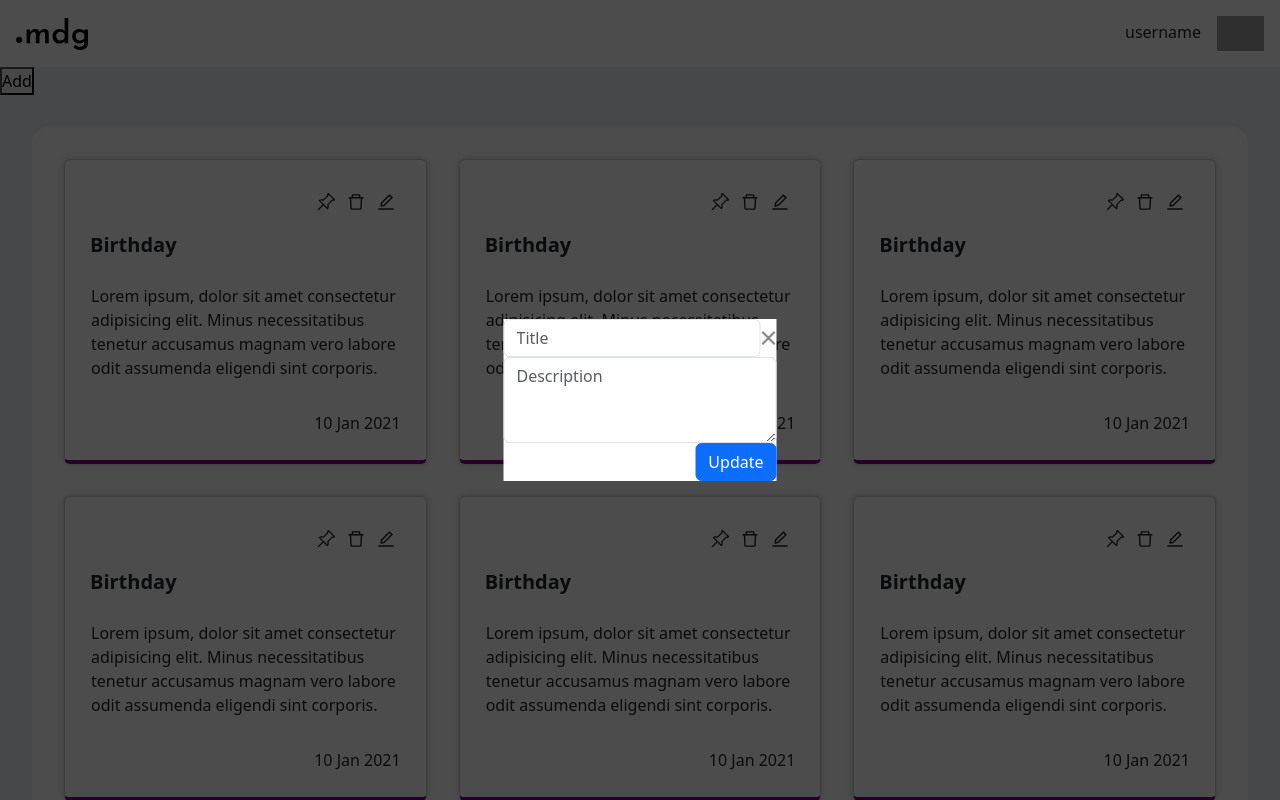
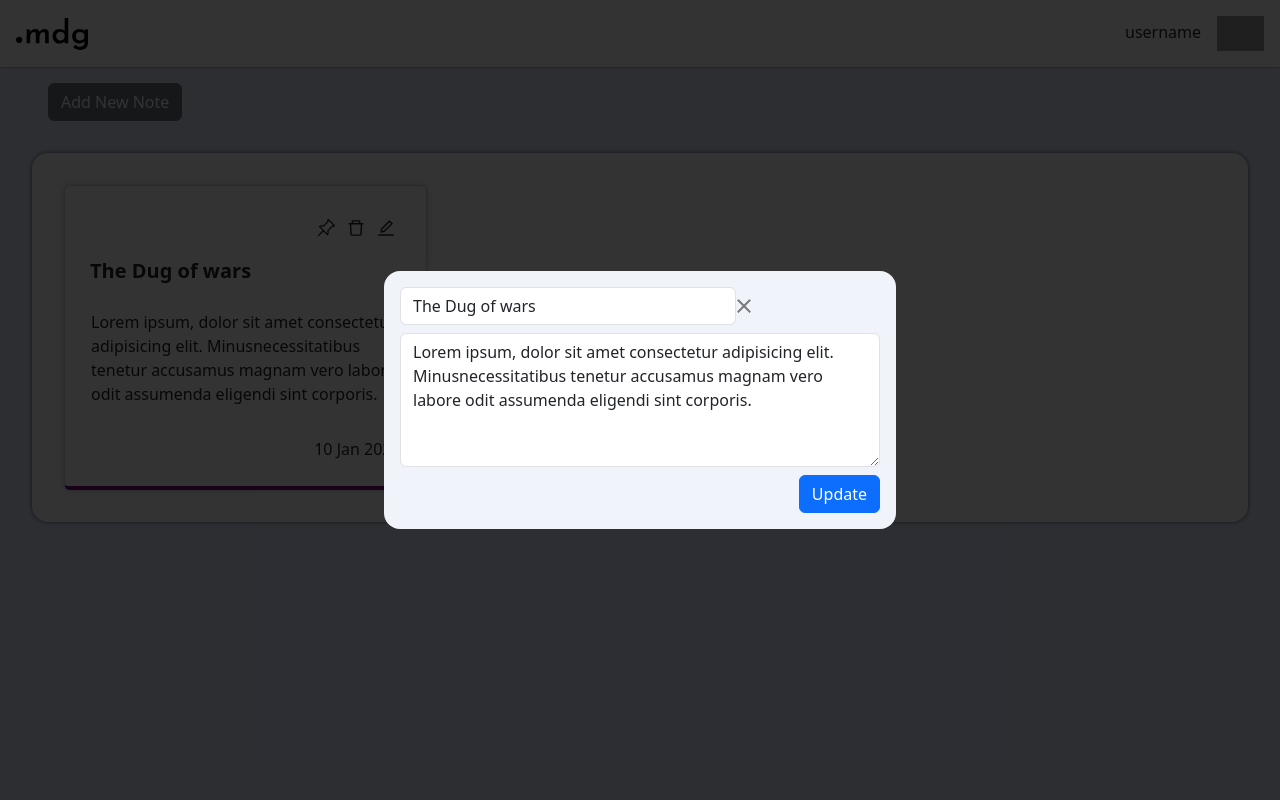
Before and after one commit to mdgspace/2023_lecture_3_notes-taking-app, a React (Create React App) app: page / in a window 1280 px wide. Both pictures are taken after a click on the element 385 px from the left and 200 px from the top of the page. Shown: the top 800 px of the page. Built offline with nearby package versions, Linux system fonts and the light colour scheme; grey boxes are pictures that could not be loaded.

Commit message:
style(home): view,edit,newNote Modals

```diff
--- a/package.json
+++ b/package.json
@@ -6,6 +6,7 @@
     "@testing-library/jest-dom": "^5.16.5",
     "@testing-library/react": "^13.4.0",
     "@testing-library/user-event": "^13.5.0",
+    "axios": "^1.2.2",
     "react": "^18.2.0",
     "react-dom": "^18.2.0",
     "react-icons": "^4.7.1",
--- a/src/components/AddNewNote.jsx
+++ b/src/components/AddNewNote.jsx
@@ -6,7 +6,12 @@ const AddNewNote = () => {
   return (
     <>
       {newNoteModal && <NewNoteModal setNewNoteModal={setNewNoteModal} />}
-      <button onClick={() => setNewNoteModal(true)}>Add</button>
+      <button
+        className="add-btn btn btn-secondary"
+        onClick={() => setNewNoteModal(true)}
+      >
+        Add New Note
+      </button>
     </>
   );
 };
--- a/src/components/EditModal.jsx
+++ b/src/components/EditModal.jsx
@@ -1,30 +1,48 @@
+import axios from "axios";
 import React from "react";
 import Modal from "./Modal";
 
-const EditModal = ({ setEditModal }) => {
+const EditModal = ({ setEditModal, note }) => {
+  const updateNote = async () => {
+    try {
+      axios.post("/", {});
+    } catch (error) {
+      console.log(error);
+    }
+  };
   return (
     <Modal>
       <div className="modal-content">
-        <div className="modal-header">
+        <div className="modal-header mb-2">
           <h1 className="modal-title fs-5" id="staticBackdropLabel">
-            <input class="form-control" type="text" placeholder="Title" />
+            <input
+              class="form-control"
+              type="text"
+              placeholder="Title"
+              defaultValue={note.title}
+            />
           </h1>
           <button
             type="button"
             className="btn-close"
             aria-label="Close"
-            onClick={() => setEditModal(-1)}
+            onClick={() => setEditModal(false)}
           ></button>
         </div>
-        <div className="modal-body">
+        <div className="modal-body mb-2">
           <textarea
             class="form-control"
             placeholder="Description"
-            rows="3"
+            rows="5"
+            defaultValue={note.description}
           ></textarea>
         </div>
         <div className="modal-footer">
-          <button type="button" className="btn btn-primary">
+          <button
+            type="button"
+            className="btn btn-primary"
+            onClick={updateNote}
+          >
             Update
           </button>
         </div>
--- a/src/components/Modal.jsx
+++ b/src/components/Modal.jsx
@@ -4,7 +4,7 @@ const Modal = ({ children }) => {
   return (
     <>
       <div className="c-modal-overlay" />
-      <div className="c-modal bg-white">{children}</div>
+      <div className="c-modal">{children}</div>
     </>
   );
 };
--- a/src/components/NewNoteModal.jsx
+++ b/src/components/NewNoteModal.jsx
@@ -1,12 +1,20 @@
+import axios from "axios";
 import React from "react";
 import Modal from "./Modal";
 
 const NewNoteModal = ({ setNewNoteModal }) => {
+  const saveNote = async () => {
+    try {
+      await axios.post("", {});
+    } catch (error) {
+      console.log(error);
+    }
+  };
   return (
     <Modal>
       <div className="modal-content">
-        <div className="modal-header">
-          <h1 className="modal-title fs-5" id="staticBackdropLabel">
+        <div className="modal-header mb-2">
+          <h1 className="modal-title fs-5">
             <input class="form-control" type="text" placeholder="Title" />
           </h1>
           <button
@@ -16,15 +24,15 @@ const NewNoteModal = ({ setNewNoteModal }) => {
             onClick={() => setNewNoteModal(false)}
           ></button>
         </div>
-        <div className="modal-body">
+        <div className="modal-body mb-2">
           <textarea
             class="form-control"
             placeholder="Description"
-            rows="3"
+            rows="5"
           ></textarea>
         </div>
         <div className="modal-footer">
-          <button type="button" className="btn btn-primary">
+          <button type="button" className="btn btn-primary" onClick={saveNote}>
             Save
           </button>
         </div>
--- a/src/components/NoteCard.jsx
+++ b/src/components/NoteCard.jsx
@@ -1,42 +1,69 @@
 import React from "react";
 import { useState } from "react";
+import ViewModal from "./ViewModal";
+import EditModal from "./EditModal";
 import { BsPinAngle } from "react-icons/bs";
 import { BsPinAngleFill } from "react-icons/bs";
 import { AiOutlineDelete } from "react-icons/ai";
 import { AiOutlineEdit } from "react-icons/ai";
+import axios from "axios";
 
-const NoteCard = ({ openModal }) => {
+const NoteCard = ({ note }) => {
+  const [viewModal, setViewModal] = useState(false);
+  const [editModal, setEditModal] = useState(false);
   const [isPInned, setIsPinned] = useState(false);
+
+  const updatePin = async (pinned) => {
+    try {
+      await axios.post("", {
+        isPin: pinned,
+      });
+    } catch (error) {
+      console.log(error);
+    }
+  };
+
   const HandlePin = () => {
     if (isPInned) {
+      updatePin(false);
       setIsPinned(false);
     } else {
+      updatePin(true);
       setIsPinned(true);
     }
   };
+
+  const deleteNote = async () => {
+    try {
+      await axios.delete("");
+    } catch (error) {
+      console.log(error);
+    }
+  };
   return (
+    <>
       <div className="card">
         <div className="btns">
           <div className="pin" onClick={HandlePin}>
             {isPInned ? <BsPinAngleFill /> : <BsPinAngle />}
           </div>
-        <div className="delete">
+          <div className="delete" onClick={deleteNote}>
             <AiOutlineDelete />
           </div>
-        <div className="edit" onClick={() => openModal(2, true)}>
+          <div className="edit" onClick={() => setEditModal(true)}>
             <AiOutlineEdit />
           </div>
         </div>
-      <div onClick={() => openModal(3, false)}>
-        <div className="card-title">Birthday</div>
-        <div className="card-body">
-          Lorem ipsum, dolor sit amet consectetur adipisicing elit. Minus
-          necessitatibus tenetur accusamus magnam vero labore odit assumenda
-          eligendi sint corporis.
-        </div>
+        <div onClick={() => setViewModal(true)}>
+          <div className="card-title">{note.title}</div>
+          <div className="card-body">{note.description}</div>
         </div>
         <div className="time">10 Jan 2021</div>
       </div>
+
+      {viewModal && <ViewModal setViewModal={setViewModal} note={note} />}
+      {editModal && <EditModal setEditModal={setEditModal} note={note} />}
+    </>
   );
 };
 
--- a/src/components/NotesCont.jsx
+++ b/src/components/NotesCont.jsx
@@ -1,29 +1,37 @@
+import axios from "axios";
 import React, { useEffect, useState } from "react";
-import EditModal from "./EditModal";
 import NoteCard from "./NoteCard";
-import ViewModal from "./ViewModal";
-const arr = [1, 2, 3, 4, 5, 6, 7, 8];
+
+const temp = [
+  {
+    title: "The Dug of wars",
+    description:
+      "Lorem ipsum, dolor sit amet consectetur adipisicing elit. Minusnecessitatibus tenetur accusamus magnam vero labore odit assumenda eligendi sint corporis.",
+  },
+];
 
 const NotesCont = () => {
-  const [viewModal, setViewModal] = useState(-1);
-  const [editModal, setEditModal] = useState(-1);
+  const [notes, setNotes] = useState(temp);
 
-  const openModal = (index, edit) => {
-    if (edit) setEditModal(index);
-    else setViewModal(index);
-  };
+  useEffect(() => {
+    const fetchNotes = async () => {
+      try {
+        const response = await axios.get("");
+        setNotes(response);
+      } catch (error) {
+        console.log(error);
+      }
+    };
+    // fetchNotes()
+  }, []);
 
-  // useEffect(() => {}, []);
   return (
     <>
       <div className="notes-cont">
-        {arr.map((note) => {
-          return <NoteCard openModal={openModal} />;
+        {notes.map((note) => {
+          return <NoteCard note={note} />;
         })}
       </div>
-      {viewModal !== -1 && <ViewModal setViewModal={setViewModal} />}
-
-      {editModal !== -1 && <EditModal setEditModal={setEditModal} />}
     </>
   );
 };
--- a/src/components/ViewModal.jsx
+++ b/src/components/ViewModal.jsx
@@ -1,22 +1,22 @@
 import React from "react";
 import Modal from "./Modal";
 
-const ViewModal = ({ setViewModal }) => {
+const ViewModal = ({ setViewModal, note }) => {
   return (
     <Modal>
       <div className="modal-content">
-        <div className="modal-header">
+        <div className="modal-header mb-2">
           <h1 className="modal-title fs-5" id="staticBackdropLabel">
-            Modal title
+            {note.title}
           </h1>
           <button
             type="button"
             className="btn-close"
             aria-label="Close"
-            onClick={() => setViewModal(-1)}
+            onClick={() => setViewModal(false)}
           ></button>
         </div>
-        <div className="modal-body">This is fantastic</div>
+        <div className="modal-body mb-2">{note.description}</div>
       </div>
     </Modal>
   );
--- a/src/styles/card.css
+++ b/src/styles/card.css
@@ -2,7 +2,7 @@
   display: flex;
   flex-direction: row;
   padding: 15px;
-  justify-content: end;
+  justify-content: flex-end;
 }
 
 .card {
--- a/src/styles/global.css
+++ b/src/styles/global.css
@@ -8,12 +8,16 @@
 }
 
 body {
-  background-color: rgb(240, 243, 250);
+  background-color: rgb(222, 231, 253);
 }
 
 .profile-avatar {
   height: 2.2em;
   margin-left: 1em;
+}
+
+.navbar {
+  box-shadow: 0 0 2px 0 rgba(0, 0, 0, 0.6);
 }
 
 .notes-cont {
@@ -25,6 +29,22 @@ body {
   margin: 2em;
   border-radius: 1em;
   padding: 1em;
+  box-shadow: 0 0 4px 0 rgba(0, 0, 0, 0.6);
+}
+
+.add-btn {
+  margin-left: 3em;
+  margin-top: 1em;
+}
+
+.modal-content {
+  padding: 1em;
+  min-width: 40vw;
+}
+
+.modal-header h1 {
+  max-width: 70%;
+  flex-grow: 1;
 }
 
 @media only screen and (max-width: 760px) {
--- a/src/styles/modal.css
+++ b/src/styles/modal.css
@@ -4,6 +4,8 @@
   left: 50%;
   transform: translate(-50%, -50%);
   z-index: 10;
+  background-color: rgb(240, 243, 250);
+  border-radius: 1em;
 }
 
 .c-modal-overlay {
@@ -12,6 +14,6 @@
   left: 0;
   right: 0;
   bottom: 0;
-  background-color: rgba(0, 0, 0, 0.7);
+  background-color: rgba(0, 0, 0, 0.8);
   z-index: 10;
 }
```
Also changed, not shown: 1 other file (tests, documents, lock files or other folders). Lines whose indentation alone changed are shown as unchanged.
